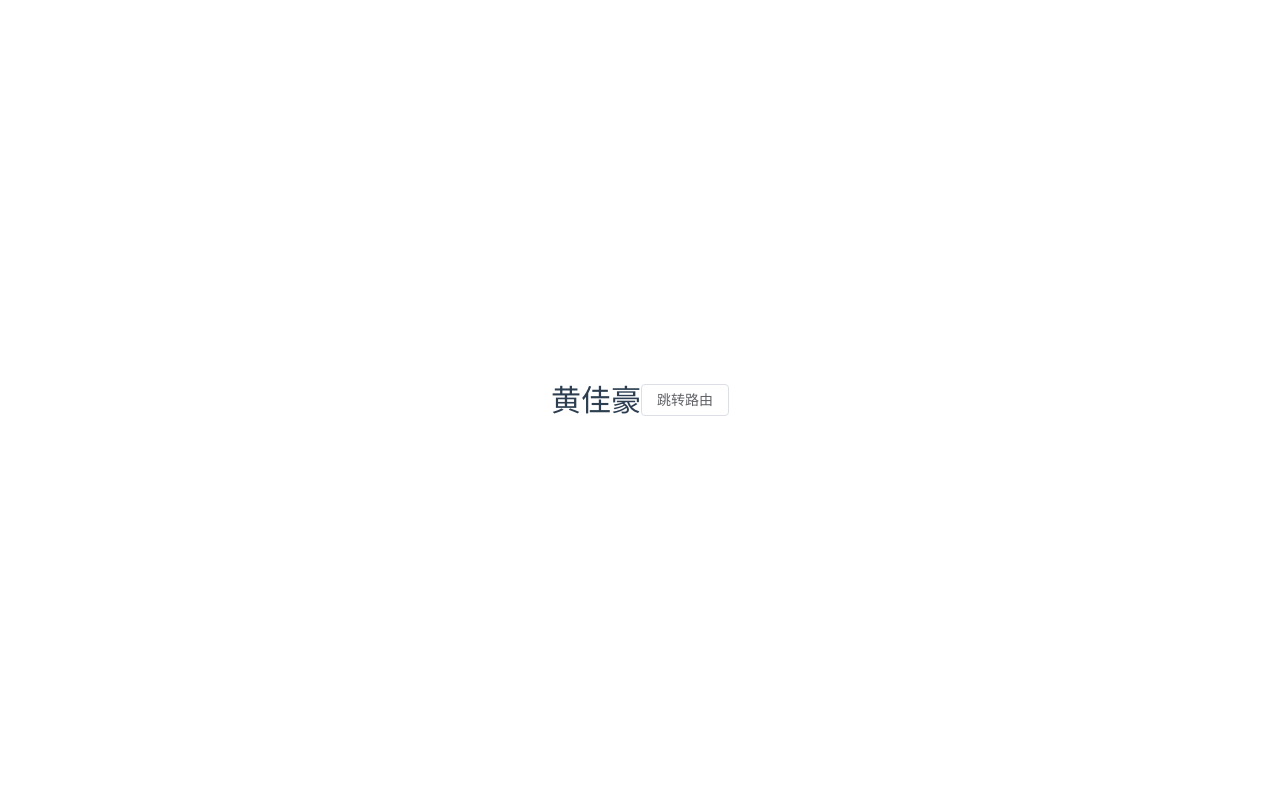
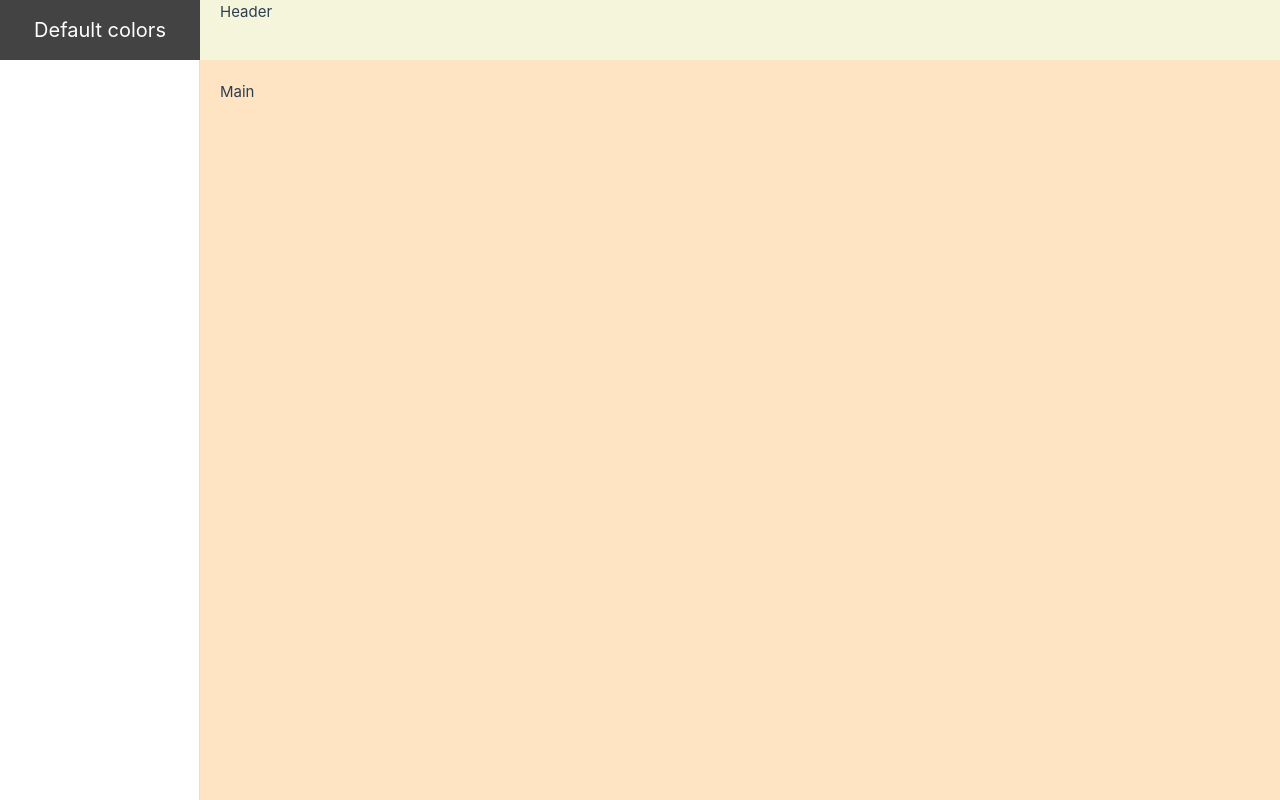
Before and after one commit to huang218/vAnimation, a Vue app: page /about in a window 1280 px wide. Both pictures are taken after a click on the button "登录". Built offline with nearby package versions, Linux system fonts and the light colour scheme.

Commit message:
搭架子

```diff
--- a/components.d.ts
+++ b/components.d.ts
@@ -14,6 +14,7 @@ declare module '@vue/runtime-core' {
     ElBreadcrumb: typeof import('element-plus/es')['ElBreadcrumb']
     ElBreadcrumbItem: typeof import('element-plus/es')['ElBreadcrumbItem']
     ElButton: typeof import('element-plus/es')['ElButton']
+    ElCol: typeof import('element-plus/es')['ElCol']
     ElColorPicker: typeof import('element-plus/es')['ElColorPicker']
     ElContainer: typeof import('element-plus/es')['ElContainer']
     ElDialog: typeof import('element-plus/es')['ElDialog']
@@ -22,10 +23,13 @@ declare module '@vue/runtime-core' {
     ElDropdown: typeof import('element-plus/es')['ElDropdown']
     ElDropdownItem: typeof import('element-plus/es')['ElDropdownItem']
     ElDropdownMenu: typeof import('element-plus/es')['ElDropdownMenu']
+    ElHeader: typeof import('element-plus/es')['ElHeader']
     ElIcon: typeof import('element-plus/es')['ElIcon']
     ElLink: typeof import('element-plus/es')['ElLink']
+    ElMain: typeof import('element-plus/es')['ElMain']
     ElMenu: typeof import('element-plus/es')['ElMenu']
     ElMenuItem: typeof import('element-plus/es')['ElMenuItem']
+    ElMenuItemGroup: typeof import('element-plus/es')['ElMenuItemGroup']
     ElScrollbar: typeof import('element-plus/es')['ElScrollbar']
     ElSubMenu: typeof import('element-plus/es')['ElSubMenu']
     ElSwitch: typeof import('element-plus/es')['ElSwitch']
--- /dev/null
+++ b/src/Layout/asideBar/SidebarItem.vue
@@ -0,0 +1,61 @@
+<template>
+  <div v-if="!isHide(route)" class="w-full sidebar-item" :class="{ 'is-collapsed': settingsConfig.config.isCollapsed }">
+    <template v-if="!hasChildren(route)">
+      <el-menu-item class="sub-menu active:text-$el-color-primary-light-7 hover:(text-$el-color-primary-light-2 bg-transparent) select-none" :index="route.path">
+        <template #title>
+          <svg-icon :name="route.meta.icon"></svg-icon>
+          <span class="ml-3.5">{{ i18nRouter(route.meta.title) }}</span>
+        </template>
+      </el-menu-item>
+    </template>
+    <el-sub-menu v-else class="sub-menu active:text-$el-color-primary-light-7 hover:(text-$el-color-primary-light-2 bg-transparent) select-none" :index="route.path" teleported>
+      <template #title>
+        <svg-icon :name="route.meta.icon"></svg-icon>
+        <span v-show="!settingsConfig.config.isCollapsed" class="ml-3.5">{{ i18nRouter(route.meta.title) }}</span>
+      </template>
+      <SidebarItem v-for="child in route.children" :key="child.id" :route="child" />
+    </el-sub-menu>
+  </div>
+</template>
+<script lang="ts">
+export default {
+  name: "SidebarItem",
+};
+</script>
+
+<script setup lang="ts">
+// import { isHide, hasChildren, i18nRouter } from "@/utils";
+import { toRefs } from "vue";
+// import { settingsStore } from "@/store";
+import { Menu } from "@/types";
+const props = defineProps<{ route: Menu }>();
+const { route } = toRefs(props);
+// const settingsConfig = settingsStore();
+</script>
+
+<style lang="scss" scoped>
+.sidebar-item {
+  .sub-menu {
+    color: var(--menu-default-color);
+    :deep(.el-sub-menu__title) {
+      color: var(--menu-default-color);
+      padding-right: 0px;
+      &:hover {
+        color: var(--el-color-primary-light-2);
+      }
+    }
+    &.el-menu-item.is-active {
+      background-color: transparent;
+      color: var(--el-color-primary-light-2);
+    }
+  }
+  &.is-collapsed {
+    :deep(.el-sub-menu__icon-arrow) {
+      display: none;
+    }
+  }
+  .svg-icon {
+    font-size: 16px;
+  }
+}
+</style>
--- /dev/null
+++ b/src/Layout/asideBar/index.vue
@@ -0,0 +1,53 @@
+<script setup lang="ts">
+import { computed } from 'vue'
+import SidebarItem from './SidebarItem.vue';
+import { routerStore } from '@/stores/index';
+import { useRoute } from 'vue-router';
+const routerStoreConfig = routerStore();
+const { routerList } = routerStoreConfig.$state;
+const currentRoute = useRoute();
+const activeMenu = computed(() => currentRoute.path);
+
+const handleOpen = (key: string, keyPath: string[]) => {
+  console.log(key, keyPath, 'handleOpen')
+}
+const handleClose = (key: string, keyPath: string[]) => {
+  console.log(key, keyPath, 'handleClose')
+}
+</script>
+<template>
+  <div class="menu">
+    <el-aside width="200px">
+      <el-scrollbar class="flex-1">
+        <el-col :span="24">
+          <h1 class="logo mb-2">Default colors</h1>
+        </el-col>
+        <el-menu
+          :default-active="activeMenu"
+          class="el-menu-vertical-demo menus"
+          @open="handleOpen"
+          @close="handleClose"
+        >
+          <!-- <SidebarItem v-for="item in routerList" :key="item.id" :route="item" /> -->
+        </el-menu>
+      </el-scrollbar>
+    </el-aside>
+  </div>
+</template>
+<style lang="less" scoped>
+.menu {
+  .logo {
+    height: 60px;
+    width: 100%;
+    background-color: rgb(67, 67, 67);
+    color: #fff;
+    line-height: 60px;
+    text-align: center;
+    font-size: 20px;
+  }
+  .menus {
+    height: calc(100vh - 60px);
+    overflow-y: auto;
+  }
+}
+</style>
--- /dev/null
+++ b/src/Layout/header/index.vue
@@ -0,0 +1,15 @@
+<script setup lang="ts">
+
+</script>
+<template>
+  <div class="header-box">
+    <el-header>Header</el-header>
+  </div>
+</template>
+<style lang="less" scoped>
+.header-box {
+  width: 100%;
+  height: 60px;
+  background-color: beige;
+}
+</style>
--- /dev/null
+++ b/src/Layout/layout.vue
@@ -0,0 +1,30 @@
+<script setup lang="ts">
+import AsideBar from '@/Layout/asideBar/index.vue';
+import Header from '@/Layout/header/index.vue';
+import Main from '@/Layout/main/index.vue';
+</script>
+<template>
+  <div class="common-layout">
+    <el-container class="h-full">
+      <AsideBar />
+      <div class="flex-column">
+        <Header />
+        <Main />
+      </div>
+    </el-container>
+  </div>
+</template>
+<style lang="less" scoped>
+.common-layout {
+  height: 100%;
+  width: 100%;
+  .h-full {
+    height: 100vh;
+    .flex-column {
+      display: flex;
+      flex: 1;
+      flex-direction: column;
+    }
+  }
+}
+</style>
--- /dev/null
+++ b/src/Layout/main/index.vue
@@ -0,0 +1,14 @@
+<script setup lang="ts">
+
+</script>
+<template>
+  <div class="main-box">
+    <el-main>Main</el-main>
+  </div>
+</template>
+<style lang="less" scoped>
+.main-box {
+  flex: 1;
+  background-color: bisque;
+}
+</style>
--- a/src/assets/main.css
+++ b/src/assets/main.css
@@ -1,9 +1,16 @@
 @import './base.css';
+* {
+  padding: 0;
+  margin: 0;
+  text-decoration: none;
+}
 
 #app {
-  max-width: 1280px;
+  width: 100%;
+  height: 100vh;
+  /* max-width: 1280px;
   margin: 0 auto;
-  font-weight: normal;
+  font-weight: normal; */
 }
 
 a,
--- a/src/router/index.ts
+++ b/src/router/index.ts
@@ -3,9 +3,10 @@ import NProgress from "nprogress";
 import "nprogress/nprogress.css";
 import { routerStore } from '@/stores/modules/route';
 import Login from '../views/login/index.vue';
+import Layout from '@/Layout/layout.vue';
 
 const router = createRouter({
-  history: createWebHistory(import.meta.env.BASE_URL),
+  history: createWebHistory(),
   routes: [
     {
       path: "/login",
@@ -17,8 +18,7 @@ const router = createRouter({
       path: '/',
       name: '/',
       redirect: '/about',
-      component: () => import('@/views/home/HomeView.vue'),
-      meta: { title: "/", isTagView: false },
+      component: Layout,
       children: [
         {
           path: '/about',
--- /dev/null
+++ b/src/types/apis/index.d.ts
@@ -0,0 +1 @@
+// export * from ''
--- /dev/null
+++ b/src/types/index.d.ts
@@ -0,0 +1,2 @@
+export * from './store';
+// export * from './apis';
--- /dev/null
+++ b/src/types/store/index.d.ts
@@ -0,0 +1 @@
+export * from './route';
```
